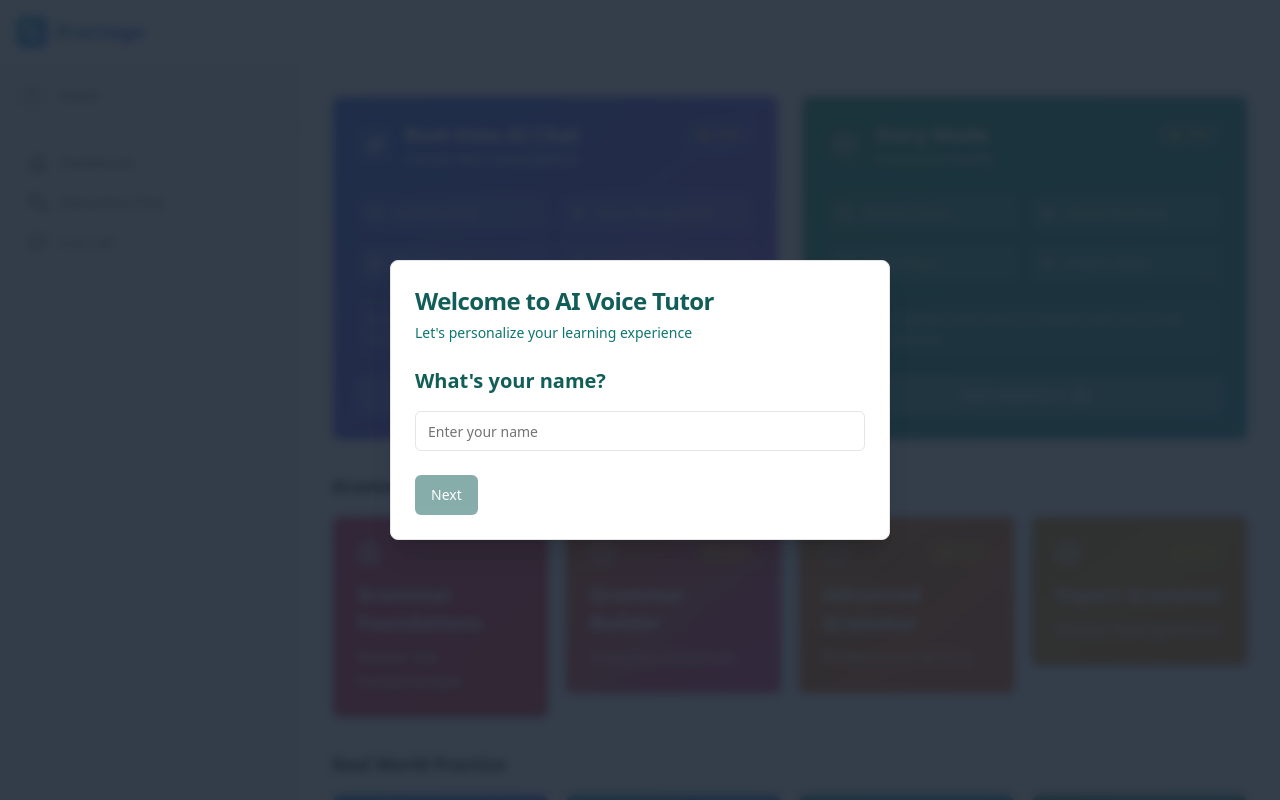
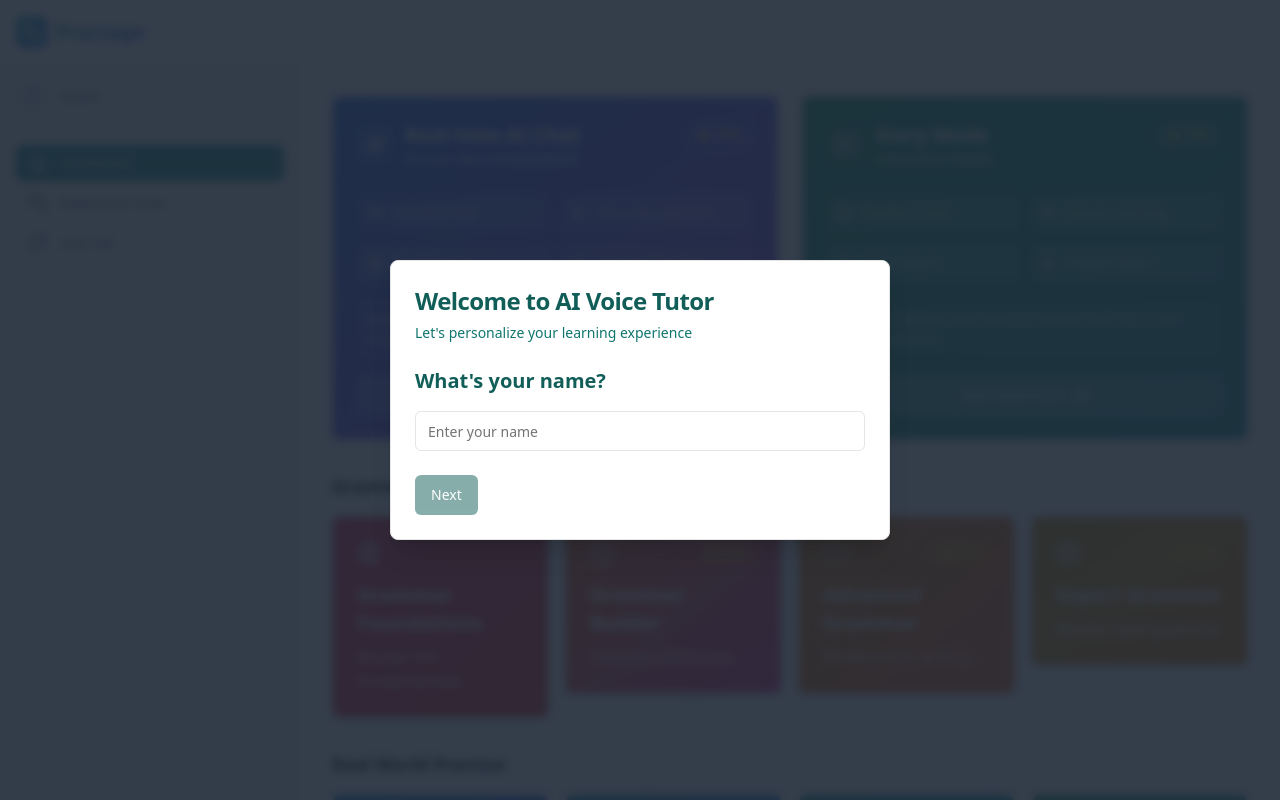
Before and after one commit to abdelhadia72/ai-voice-tutor, a Next.js app: page /dashboard in a window 1280 px wide. Shown: the top 800 px of the page. Built offline with nearby package versions, Linux system fonts and the light colour scheme.

Commit message:
fix(error/readme) update readme and some small errors

```diff
--- a/src/app/(dashboard)/dashboard/page.tsx
+++ b/src/app/(dashboard)/dashboard/page.tsx
@@ -105,9 +105,7 @@ export default function Dashboard() {
     <div className="min-h-screen bg-gray-50">
       <div className="max-w-7xl mx-auto p-4 sm:p-6 lg:p-8">
         <div className="space-y-8">
-          {/* Featured Cards */}
           <div className="grid grid-cols-1 md:grid-cols-2 gap-6">
-            {/* Real-time AI Chat */}
             <div onClick={handleProClick}>
               <Card className="group hover:shadow-xl transition-all duration-300 overflow-hidden cursor-pointer transform hover:-translate-y-1">
                 <div className="p-6 bg-gradient-to-br from-blue-600 to-violet-600">
--- a/src/app/(dashboard)/layout.tsx
+++ b/src/app/(dashboard)/layout.tsx
@@ -16,17 +16,14 @@ export default function DashboardLayout({
     <div className="flex flex-col min-h-screen">
       <Header />
       <div className="flex flex-1 h-[calc(100vh-4rem)] pt-16">
-        {/* Desktop Sidebar */}
         <div className="fixed inset-y-16 w-[300px] lg:block hidden h-[calc(100vh-4rem)]">
           <Sidebar />
         </div>
 
-        {/* Mobile Sidebar */}
         <div className="lg:hidden">
           <Sidebar />
         </div>
 
-        {/* Mobile Overlay */}
         <div
           className={`fixed inset-0 top-16 bg-black/20 backdrop-blur-sm transition-opacity lg:hidden ${
             isOpen ? "opacity-100" : "opacity-0 pointer-events-none"
@@ -35,7 +32,6 @@ export default function DashboardLayout({
           onClick={() => useSidebarStore.getState().setSidebarOpen(false)}
         />
 
-        {/* Main Content */}
         <main className="flex-1 lg:ml-[300px] relative mt-0">
           <OnboardingWrapper>{children}</OnboardingWrapper>
         </main>
--- a/src/components/Sidebar.tsx
+++ b/src/components/Sidebar.tsx
@@ -62,7 +62,7 @@ export function Sidebar({ children }: SidebarProps) {
                 href="/"
                 className={cn(
                   "flex items-center space-x-3 px-3 py-2 rounded-lg transition-colors text-sm",
-                  pathname === "/"
+                  pathname === "/dashboard"
                     ? "bg-teal-600 text-zinc-50"
                     : "text-zinc-600 hover:bg-zinc-200/50",
                 )}
--- a/src/components/custom/MessageBubble.tsx
+++ b/src/components/custom/MessageBubble.tsx
@@ -173,10 +173,7 @@ export const MessageBubble = ({
           <div className="flex flex-col">
             <div className="flex items-center justify-between mb-2">
               <div className="flex items-center gap-2">
-                <h3 className="font-medium text-gray-100">Maxwell Anderson</h3>
-                <span className="text-xs font-light text-blue-200">
-                  AI Assistant
-                </span>
+                <span className="text-blue-200">AI Assistant</span>
               </div>
               <div className="flex items-center gap-2">
                 <button
```
Also changed, not shown: 1 other file (tests, documents, lock files or other folders).
